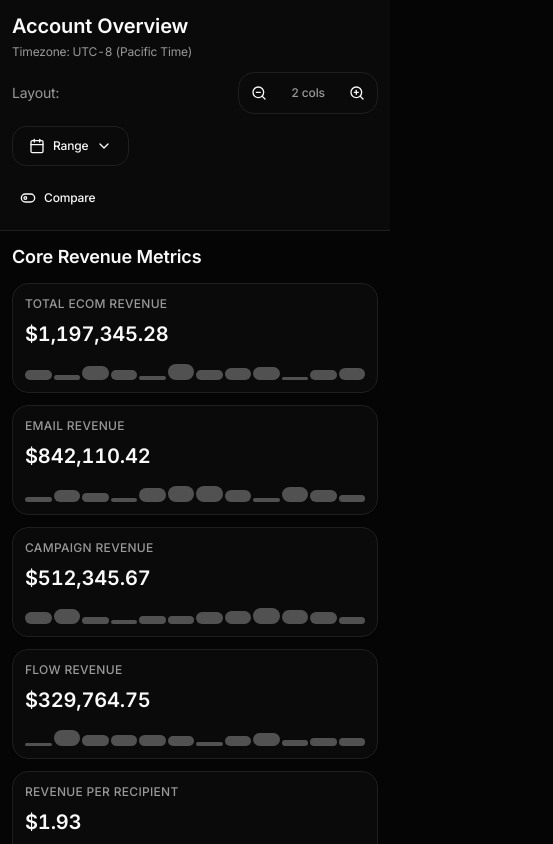
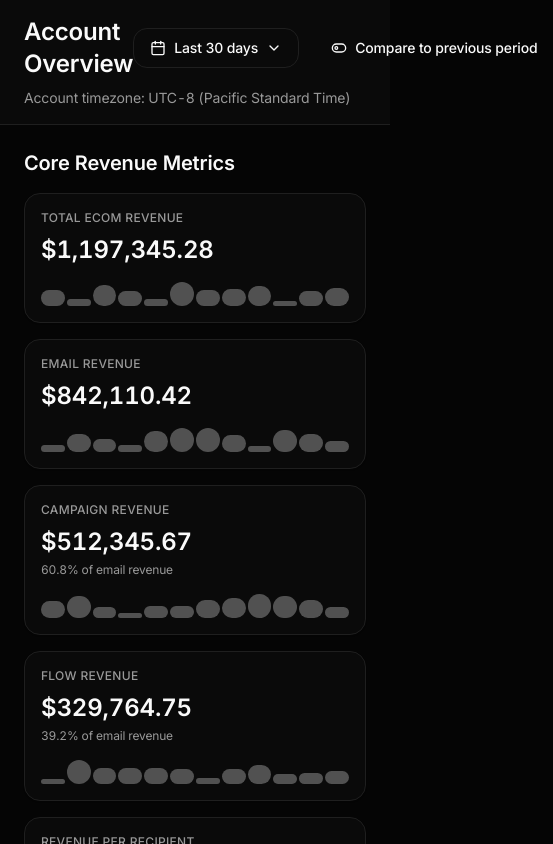
Before and after one commit to jackrstringer/redwood-concierge, a React (Vite) app: page / in a window 390 px wide. Shown: the top 844 px of the page, 553 px wide, since content can reach past the window. Built offline with nearby package versions, Linux system fonts and the light colour scheme.

Commit message:
Reverted to commit 84749e3d63878c9651d135d13eef2c0f314bcf6b

```diff
--- a/index.html
+++ b/index.html
@@ -2,7 +2,7 @@
 <html lang="en">
   <head>
     <meta charset="UTF-8" />
-    <meta name="viewport" content="width=device-width, initial-scale=1.0, maximum-scale=5.0, user-scalable=yes">
+    <meta name="viewport" content="width=device-width, initial-scale=1.0" />
     <title>Retention Agency Dashboard</title>
     <meta name="description" content="Premium retention agency dashboard with lifecycle performance insights" />
     <link rel="preconnect" href="https://fonts.googleapis.com">
--- a/package.json
+++ b/package.json
@@ -11,10 +11,6 @@
     "preview": "vite preview"
   },
   "dependencies": {
-    "@capacitor/android": "^7.4.2",
-    "@capacitor/cli": "^7.4.2",
-    "@capacitor/core": "^7.4.2",
-    "@capacitor/ios": "^7.4.2",
     "@hookform/resolvers": "^3.10.0",
     "@radix-ui/react-accordion": "^1.2.11",
     "@radix-ui/react-alert-dialog": "^1.1.14",
--- a/src/components/dashboard/DashboardHeader.tsx
+++ b/src/components/dashboard/DashboardHeader.tsx
@@ -1,7 +1,6 @@
 import React, { useState } from 'react';
 import { Calendar, ChevronDown, ToggleLeft, ToggleRight } from 'lucide-react';
 import { Button } from '@/components/ui/button';
-import { ZoomControls } from './ZoomControls';
 import {
   DropdownMenu,
   DropdownMenuContent,
@@ -21,17 +20,11 @@ const dateRangeOptions = [
 interface DashboardHeaderProps {
   onDateRangeChange: (range: string) => void;
   onCompareToggle: (enabled: boolean) => void;
-  zoomLevel?: number;
-  onZoomIn?: () => void;
-  onZoomOut?: () => void;
 }
 
 export const DashboardHeader: React.FC<DashboardHeaderProps> = ({
   onDateRangeChange,
-  onCompareToggle,
-  zoomLevel = 2,
-  onZoomIn = () => {},
-  onZoomOut = () => {}
+  onCompareToggle
 }) => {
   const [selectedRange, setSelectedRange] = useState('last_30_days');
   const [compareEnabled, setCompareEnabled] = useState(false);
@@ -52,45 +45,23 @@ export const DashboardHeader: React.FC<DashboardHeaderProps> = ({
   )?.label || 'Last 30 days';
 
   return (
-    <header className="dashboard-card border-b border-dashboard-border p-3 sm:p-4 md:p-6">
-      <div className="flex flex-col sm:flex-row items-start sm:items-center justify-between gap-3 sm:gap-4">
-        <div>
-          <h1 className="text-xl sm:text-2xl font-semibold dashboard-text">Account Overview</h1>
-          <p className="text-xs sm:text-sm dashboard-text-muted mt-1">
-            Timezone: UTC-8 (Pacific Time)
-          </p>
-        </div>
+    <div className="dashboard-card border-b dashboard-border sticky top-0 z-10">
+      <div className="px-6 py-4">
+        <div className="flex items-center justify-between">
+          <h1 className="text-2xl font-semibold dashboard-text">
+            Account Overview
+          </h1>
 
-        <div className="flex flex-col sm:flex-row items-start sm:items-center gap-3 sm:gap-4 w-full sm:w-auto">
-          {/* Mobile Zoom Controls */}
-          <div className="flex items-center justify-between w-full sm:hidden">
-            <span className="text-sm dashboard-text-muted">Layout:</span>
-            <ZoomControls
-              zoomLevel={zoomLevel}
-              onZoomIn={onZoomIn}
-              onZoomOut={onZoomOut}
-            />
-          </div>
-
-          {/* Desktop Zoom Controls */}
-          <div className="hidden sm:flex">
-            <ZoomControls
-              zoomLevel={zoomLevel}
-              onZoomIn={onZoomIn}
-              onZoomOut={onZoomOut}
-            />
-          </div>
-
+          <div className="flex items-center gap-4">
             <DropdownMenu>
               <DropdownMenuTrigger asChild>
                 <Button
                   variant="outline"
-                className="gap-2 dashboard-text border-dashboard-border bg-dashboard-card hover:bg-muted/50 text-xs sm:text-sm"
+                  className="gap-2 dashboard-text border-dashboard-border bg-dashboard-card hover:bg-muted/50"
                 >
-                <Calendar className="h-3 w-3 sm:h-4 sm:w-4" />
-                <span className="hidden sm:inline">{selectedRangeLabel}</span>
-                <span className="sm:hidden">Range</span>
-                <ChevronDown className="h-3 w-3 sm:h-4 sm:w-4" />
+                  <Calendar className="h-4 w-4" />
+                  {selectedRangeLabel}
+                  <ChevronDown className="h-4 w-4" />
                 </Button>
               </DropdownMenuTrigger>
               <DropdownMenuContent
@@ -114,18 +85,22 @@ export const DashboardHeader: React.FC<DashboardHeaderProps> = ({
             <Button
               variant="ghost"
               onClick={handleCompareToggle}
-            className="gap-2 dashboard-text hover:bg-muted/50 text-xs sm:text-sm px-2 sm:px-4"
+              className="gap-2 dashboard-text hover:bg-muted/50"
             >
               {compareEnabled ? (
-              <ToggleRight className="h-3 w-3 sm:h-4 sm:w-4 text-dashboard-accent" />
+                <ToggleRight className="h-4 w-4 text-dashboard-accent" />
               ) : (
-              <ToggleLeft className="h-3 w-3 sm:h-4 sm:w-4" />
+                <ToggleLeft className="h-4 w-4" />
               )}
-            <span className="hidden sm:inline">Compare to previous period</span>
-            <span className="sm:hidden">Compare</span>
+              Compare to previous period
             </Button>
           </div>
         </div>
-    </header>
+
+        <p className="mt-2 text-sm dashboard-text-muted">
+          Account timezone: UTC-8 (Pacific Standard Time)
+        </p>
+      </div>
+    </div>
   );
 };
--- a/src/components/dashboard/KPICard.tsx
+++ b/src/components/dashboard/KPICard.tsx
@@ -43,28 +43,28 @@ export const KPICard: React.FC<KPICardProps> = ({
   };
 
   return (
-    <Card className={`dashboard-card p-3 sm:p-4 hover-lift mobile-optimized ${className}`}>
+    <Card className={`dashboard-card p-4 hover-lift ${className}`}>
       <div className="space-y-2">
         <p className="metric-label">{title}</p>
         <div className="flex items-end justify-between">
-          <div className="flex flex-col min-w-0 flex-1">
-            <p className="metric-value dashboard-text truncate">
+          <div className="flex flex-col">
+            <p className="metric-value dashboard-text">
               {formatValue(value)}
             </p>
             {subtitle && (
-              <p className="text-xs dashboard-text-muted mt-1 hide-on-mobile">
+              <p className="text-xs dashboard-text-muted mt-1">
                 {subtitle}
               </p>
             )}
           </div>
           {delta && (
-            <div className={`flex items-center gap-1 text-xs sm:text-sm font-medium ml-2 ${
+            <div className={`flex items-center gap-1 text-sm font-medium ${
               delta.isPositive ? 'delta-positive' : 'delta-negative'
             }`}>
               {delta.isPositive ? (
-                <TrendingUp className="h-3 w-3 flex-shrink-0" />
+                <TrendingUp className="h-3 w-3" />
               ) : (
-                <TrendingDown className="h-3 w-3 flex-shrink-0" />
+                <TrendingDown className="h-3 w-3" />
               )}
               <span className="tabular-nums">
                 {formatDelta(delta.value)}
@@ -74,13 +74,13 @@ export const KPICard: React.FC<KPICardProps> = ({
         </div>
 
         {sparkline && sparkline.length > 0 && (
-          <div className="mt-3 sm:mt-4 h-6 sm:h-8 flex items-end justify-between gap-0.5 hide-on-mobile">
+          <div className="mt-4 h-8 flex items-end justify-between gap-0.5">
             {sparkline.map((point, index) => {
-              const height = Math.max(2, (point / Math.max(...sparkline)) * (window.innerWidth < 640 ? 16 : 24));
+              const height = Math.max(2, (point / Math.max(...sparkline)) * 24);
               return (
                 <div
                   key={index}
-                  className="bg-dashboard-accent/30 rounded-sm flex-1 transition-all duration-300"
+                  className="bg-dashboard-accent/30 rounded-sm flex-1"
                   style={{ height: `${height}px` }}
                 />
               );
--- a/src/components/dashboard/ZoomControls.tsx
+++ /dev/null
@@ -1,54 +0,0 @@
-import React from 'react';
-import { ZoomIn, ZoomOut } from 'lucide-react';
-import { Button } from '@/components/ui/button';
-
-interface ZoomControlsProps {
-  zoomLevel: number;
-  onZoomIn: () => void;
-  onZoomOut: () => void;
-}
-
-export const ZoomControls: React.FC<ZoomControlsProps> = ({
-  zoomLevel,
-  onZoomIn,
-  onZoomOut
-}) => {
-  const getZoomLabel = (level: number) => {
-    switch (level) {
-      case 1: return '1 col';
-      case 2: return '2 cols';
-      case 3: return '3 cols';
-      case 4: return '4 cols';
-      case 5: return '5 cols';
-      default: return `${level} cols`;
-    }
-  };
-
-  return (
-    <div className="flex items-center gap-2 bg-dashboard-card border border-dashboard-border rounded-lg p-1">
-      <Button
-        variant="ghost"
-        size="sm"
-        onClick={onZoomOut}
-        disabled={zoomLevel <= 1}
-        className="h-8 w-8 p-0 hover:bg-dashboard-accent/10"
-      >
-        <ZoomOut className="h-4 w-4" />
-      </Button>
-
-      <span className="text-xs font-medium dashboard-text-muted px-2 min-w-[50px] text-center">
-        {getZoomLabel(zoomLevel)}
-      </span>
-
-      <Button
-        variant="ghost"
-        size="sm"
-        onClick={onZoomIn}
-        disabled={zoomLevel >= 5}
-        className="h-8 w-8 p-0 hover:bg-dashboard-accent/10"
-      >
-        <ZoomIn className="h-4 w-4" />
-      </Button>
-    </div>
-  );
-};
--- a/src/index.css
+++ b/src/index.css
@@ -87,10 +87,6 @@ All colors MUST be HSL.
     font-family: 'Inter', -apple-system, BlinkMacSystemFont, 'Segoe UI', 'Roboto', sans-serif;
     font-feature-settings: 'tnum' 1; /* Enable tabular numbers */
     letter-spacing: -0.01em; /* Tighter letter spacing for modern look */
-    /* Improve mobile performance */
-    -webkit-font-smoothing: antialiased;
-    -moz-osx-font-smoothing: grayscale;
-    text-rendering: optimizeLegibility;
   }
 
   .dashboard-bg {
@@ -141,78 +137,4 @@ All colors MUST be HSL.
   .dark .hover-lift:hover {
     box-shadow: 0 25px 50px -12px rgb(255 255 255 / 0.1);
   }
-
-  /* Mobile optimizations */
-  .mobile-optimized {
-    transform: translateZ(0);
-    backface-visibility: hidden;
-    perspective: 1000px;
-  }
-
-  /* Responsive typography */
-  .metric-value {
-    @apply text-xl sm:text-2xl font-semibold tabular-nums;
-  }
-
-  .metric-label {
-    @apply text-xs font-medium dashboard-text-muted uppercase tracking-wide;
-  }
-
-  /* Responsive grid utilities */
-  .grid-responsive-cards {
-    @apply grid gap-3 sm:gap-4;
-  }
-
-  /* Zoom-based grid classes */
-  .zoom-1 {
-    grid-template-columns: 1fr;
-  }
-
-  .zoom-2 {
-    grid-template-columns: repeat(2, 1fr);
-  }
-
-  .zoom-3 {
-    grid-template-columns: repeat(3, 1fr);
-  }
-
-  .zoom-4 {
-    grid-template-columns: repeat(4, 1fr);
-  }
-
-  .zoom-5 {
-    grid-template-columns: repeat(5, 1fr);
-  }
-
-  /* Mobile defaults */
-  @media (max-width: 640px) {
-    .grid-responsive-cards.zoom-3,
-    .grid-responsive-cards.zoom-4,
-    .grid-responsive-cards.zoom-5 {
-      grid-template-columns: repeat(2, 1fr);
-    }
-
-    .grid-responsive-main.zoom-4,
-    .grid-responsive-main.zoom-5 {
-      grid-template-columns: repeat(2, 1fr);
-    }
-  }
-
-  /* Special 5-column grid for main KPIs */
-  .grid-responsive-main {
-    @apply grid gap-3 sm:gap-4;
-  }
-
-  /* Hide elements on smaller screens */
-  .hide-on-mobile {
-    @apply hidden sm:block;
-  }
-
-  .hide-on-tablet {
-    @apply hidden lg:block;
-  }
-
-  .show-on-mobile {
-    @apply block sm:hidden;
-  }
 }
--- a/src/pages/Index.tsx
+++ b/src/pages/Index.tsx
@@ -17,7 +17,6 @@ const Index = () => {
   const [selectedDateRange, setSelectedDateRange] = useState('last_30_days');
   const [compareEnabled, setCompareEnabled] = useState(false);
   const [mounted, setMounted] = useState(false);
-  const [zoomLevel, setZoomLevel] = useState(2); // Default to 2 cards wide on mobile
 
   useEffect(() => {
     setMounted(true);
@@ -37,33 +36,22 @@ const Index = () => {
     console.log('Compare mode:', enabled);
   };
 
-  const handleZoomIn = () => {
-    setZoomLevel(prev => Math.min(prev + 1, 5));
-  };
-
-  const handleZoomOut = () => {
-    setZoomLevel(prev => Math.max(prev - 1, 1));
-  };
-
   if (!mounted) {
     return <div className="min-h-screen dashboard-bg" />;
   }
 
   return (
-    <div className="min-h-screen dashboard-bg mobile-optimized">
+    <div className="min-h-screen dashboard-bg">
       <DashboardHeader
         onDateRangeChange={handleDateRangeChange}
         onCompareToggle={handleCompareToggle}
-        zoomLevel={zoomLevel}
-        onZoomIn={handleZoomIn}
-        onZoomOut={handleZoomOut}
       />
 
-      <div className="p-3 sm:p-6 space-y-6 sm:space-y-8">
+      <div className="p-6 space-y-8">
         {/* Top Line Revenue */}
         <section>
-          <h2 className="text-lg sm:text-xl font-semibold dashboard-text mb-3 sm:mb-4">Core Revenue Metrics</h2>
-          <div className={`grid-responsive-main zoom-${zoomLevel >= 4 ? 5 : zoomLevel === 3 ? 4 : zoomLevel === 2 ? 3 : zoomLevel === 1 ? 2 : 5}`}>
+          <h2 className="text-xl font-semibold dashboard-text mb-4">Core Revenue Metrics</h2>
+          <div className="grid grid-cols-1 md:grid-cols-3 lg:grid-cols-5 gap-4">
             <KPICard
               title="Total Ecom Revenue"
               value={mockToplineKPIs.cards.total_revenue}
@@ -120,8 +108,8 @@ const Index = () => {
 
         {/* Secondary KPIs */}
         <section>
-          <h2 className="text-lg sm:text-xl font-semibold dashboard-text mb-3 sm:mb-4">Performance Metrics</h2>
-          <div className={`grid-responsive-cards zoom-${zoomLevel}`}>
+          <h2 className="text-xl font-semibold dashboard-text mb-4">Performance Metrics</h2>
+          <div className="grid grid-cols-1 md:grid-cols-2 lg:grid-cols-4 gap-4">
             <KPICard
               title="Campaign Placed Order Rate"
               value={mockToplineKPIs.cards.campaign_placed_order_rate}
@@ -162,8 +150,8 @@ const Index = () => {
 
         {/* Email KPIs */}
         <section>
-          <h2 className="text-lg sm:text-xl font-semibold dashboard-text mb-3 sm:mb-4">Email Performance</h2>
-          <div className={`grid-responsive-cards zoom-${zoomLevel}`}>
+          <h2 className="text-xl font-semibold dashboard-text mb-4">Email Performance</h2>
+          <div className="grid grid-cols-1 md:grid-cols-3 lg:grid-cols-5 gap-4">
             <KPICard
               title="Open Rate"
               value={mockEmailKPIs.open_rate}
@@ -214,8 +202,8 @@ const Index = () => {
 
         {/* Send Volume & List Growth */}
         <section>
-          <h2 className="text-lg sm:text-xl font-semibold dashboard-text mb-3 sm:mb-4">Send Volume & List Growth</h2>
-          <div className={`grid-responsive-cards zoom-${zoomLevel}`}>
+          <h2 className="text-xl font-semibold dashboard-text mb-4">Send Volume & List Growth</h2>
+          <div className="grid grid-cols-1 md:grid-cols-2 lg:grid-cols-4 gap-4">
             <KPICard
               title="Total Emails Sent"
               value={mockSendKPIs.total_emails_sent}
@@ -253,7 +241,7 @@ const Index = () => {
               } : undefined}
             />
           </div>
-          <div className={`grid-responsive-cards zoom-${zoomLevel} mt-3 sm:mt-4`}>
+          <div className="grid grid-cols-1 md:grid-cols-2 lg:grid-cols-4 gap-4 mt-4">
             <KPICard
               title="New Email Subscribers"
               value={mockListGrowthKPIs.new_subscribers.email}
@@ -295,8 +283,8 @@ const Index = () => {
 
         {/* Subscription Insights */}
         <section>
-          <h2 className="text-lg sm:text-xl font-semibold dashboard-text mb-3 sm:mb-4">Recharge Subscription Insights</h2>
-          <div className={`grid-responsive-cards zoom-${zoomLevel} mb-4 sm:mb-6`}>
+          <h2 className="text-xl font-semibold dashboard-text mb-4">Recharge Subscription Insights</h2>
+          <div className="grid grid-cols-1 md:grid-cols-2 lg:grid-cols-4 gap-4 mb-6">
             <KPICard
               title="Subscriptions Started"
               value={mockSubscriptionKPIs.cards.subs_started}
@@ -333,7 +321,7 @@ const Index = () => {
               } : undefined}
             />
           </div>
-          <div className={`grid-responsive-cards zoom-${zoomLevel} mb-4 sm:mb-6`}>
+          <div className="grid grid-cols-1 md:grid-cols-2 lg:grid-cols-4 gap-4 mb-6">
             <KPICard
               title="Churn Rate"
               value={mockSubscriptionKPIs.cards.churn_pct}
```
Also changed, not shown: capacitor.config.ts (deleted, +0 -25 lines), 1 other file (tests, documents, lock files or other folders). Lines whose indentation alone changed are shown as unchanged.
